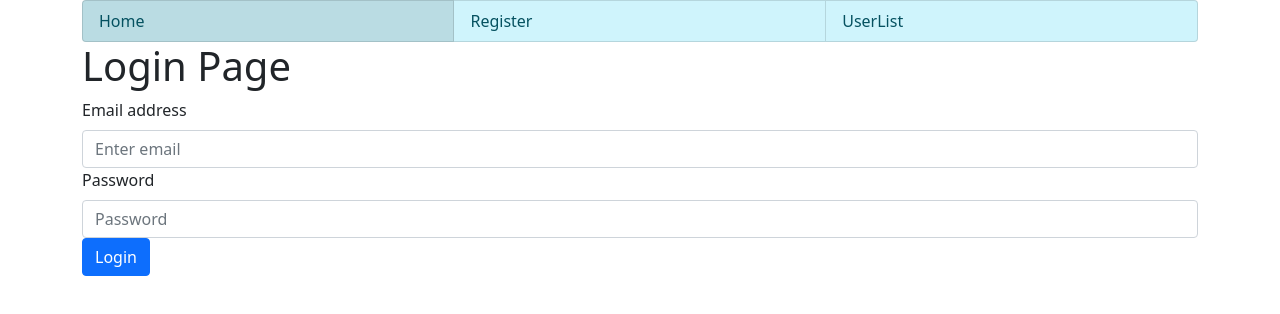
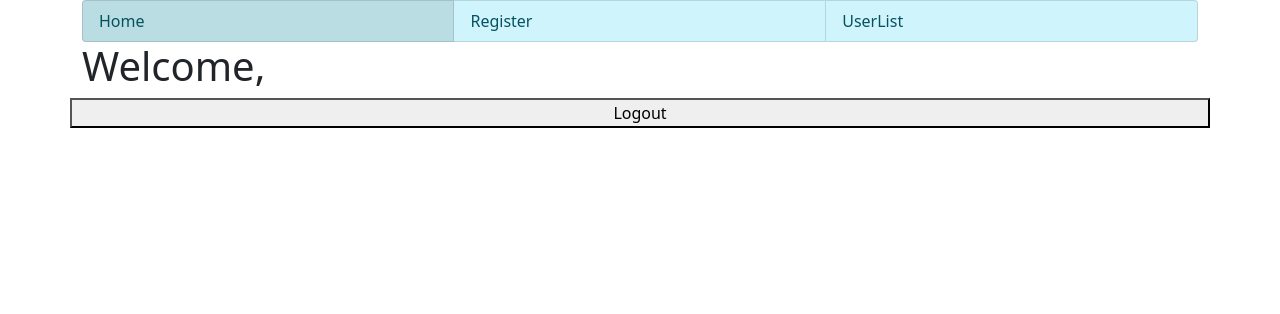
Before and after one commit to msfi-maneeshg/react-demo, a React (Create React App) app: page / in a window 1280 px wide. Both pictures are taken after a click on the button "Login". Shown: the top 314 px of the page. Built offline with nearby package versions, Linux system fonts and the light colour scheme.

Commit message:
update code for redux state

```diff
--- a/package.json
+++ b/package.json
@@ -11,7 +11,9 @@
     "react": "^17.0.2",
     "react-bootstrap": "^1.5.2",
     "react-dom": "^17.0.2",
+    "react-redux": "^7.2.4",
     "react-scripts": "4.0.3",
+    "redux": "^4.1.0",
     "web-vitals": "^1.1.1"
   },
   "scripts": {
--- a/public/index.html
+++ b/public/index.html
@@ -25,6 +25,12 @@
       Learn how to configure a non-root public URL by running `npm run build`.
     -->
     <title>React App</title>
+    <link
+  rel="stylesheet"
+  href="https://cdn.jsdelivr.net/npm/bootstrap@4.6.0/dist/css/bootstrap.min.css"
+  integrity="sha384-B0vP5xmATw1+K9KRQjQERJvTumQW0nPEzvF6L/Z6nronJ3oUOFUFpCjEUQouq2+l"
+  crossorigin="anonymous"
+/>
   </head>
   <body>
     <noscript>You need to enable JavaScript to run this app.</noscript>
--- a/src/Login.jsx
+++ b/src/Login.jsx
@@ -1,7 +1,9 @@
 import React from 'react'
 import {Form,Button,Alert   } from 'react-bootstrap';
+import {useSelector,useDispatch} from 'react-redux';
+import {callLogout} from './store/reducers';
 
-class Login extends React.Component{
+class LoginPage extends React.Component{
     constructor(props){
         super(props)
         let inputFieldComponent = {
@@ -9,13 +11,14 @@ class Login extends React.Component{
             isValid : true,
             errorMessage : ""
         }
+
         this.state = {
             email : inputFieldComponent,
             password:inputFieldComponent,
-            isLogin : false,
             isShowAlertMessage:false
         }
     }
+
     setFormValue(e){
         this.setState({isSubmit:false})
         let inputFieldComponent = {
@@ -105,12 +108,6 @@ class Login extends React.Component{
         this.setState({isShowAlertMessage :false})
     }
     render(){
-
-        if(this.state.isLogin){
-            return(
-                <UserDashboard userData={this.state.responseData} onClick={() => this.props.onClick()} />
-            );
-        }else{
         return(
             <>
                 <h1>Login Page</h1>
@@ -133,20 +130,30 @@ class Login extends React.Component{
         );
     }
 }
+
+function Login() {
+    const loginStatus = useSelector((state) => state.changeLoginStatus);
+    console.log(loginStatus);
+    if(loginStatus){
+    return <UserDashboard />;
+    }
+    return <LoginPage />;
 }
 
-
-
 function UserDashboard(props){
+    const dispatch = useDispatch();
      return(
         <>
-            <h1>Welcome, {props.userData.name}</h1>
-           <button onClick={props.onClick}>Logout</button>
+            <h1>Welcome,</h1>
+           <button onClick={() => dispatch(callLogout())}>Logout</button>
         </>
     );
 }
 
+function LogoutUser(){
 
+
+}
 function ValidationError(props){
     if (!props.filedInfo.isValid){
         return(
--- a/src/index.js
+++ b/src/index.js
@@ -4,10 +4,14 @@ import './index.css';
 import Home from './Home';
 import 'bootstrap/dist/css/bootstrap.min.css';
 // import reportWebVitals from './reportWebVitals';
+import { store } from './store/store';
+import { Provider } from 'react-redux';
 function getWelcomeMessage(){
   // const user = {fName:"Maneesh",lName:"Goyal"}
   ReactDOM.render(
-      <Home user={{fName:"Maneesh",lName:"Goyal"}}/>,
+      <Provider store={store}>
+        <Home user={{fName:"Maneesh",lName:"Goyal"}}/>
+      </Provider>,
     document.getElementById('root')
   );
 }
--- /dev/null
+++ b/src/store/reducers.js
@@ -0,0 +1,26 @@
+import {combineReducers} from 'redux'
+let isLoggedin = true;
+export const changeLoginStatus = (state = isLoggedin,action) => {
+    if(action.type == "login"){
+        return true;
+    }else if (action.type == "logout"){
+        return false;
+    }
+    return state;
+}
+
+export const CallLogin = () => {
+    return{
+        type:"login"
+    }
+}
+export const callLogout = () => {
+    return{
+        type:"logout"
+    }
+}
+
+export const rootReducer = combineReducers({
+    changeLoginStatus
+});
+export default rootReducer;
--- /dev/null
+++ b/src/store/store.js
@@ -0,0 +1,4 @@
+import {createStore} from 'redux'
+import {rootReducer} from './reducers'
+
+export const  store = createStore(rootReducer,window.__REDUX_DEVTOOLS_EXTENSION__ && window.__REDUX_DEVTOOLS_EXTENSION__());
```
Also changed, not shown: 1 other file (tests, documents, lock files or other folders). Lines whose indentation alone changed are shown as unchanged.
